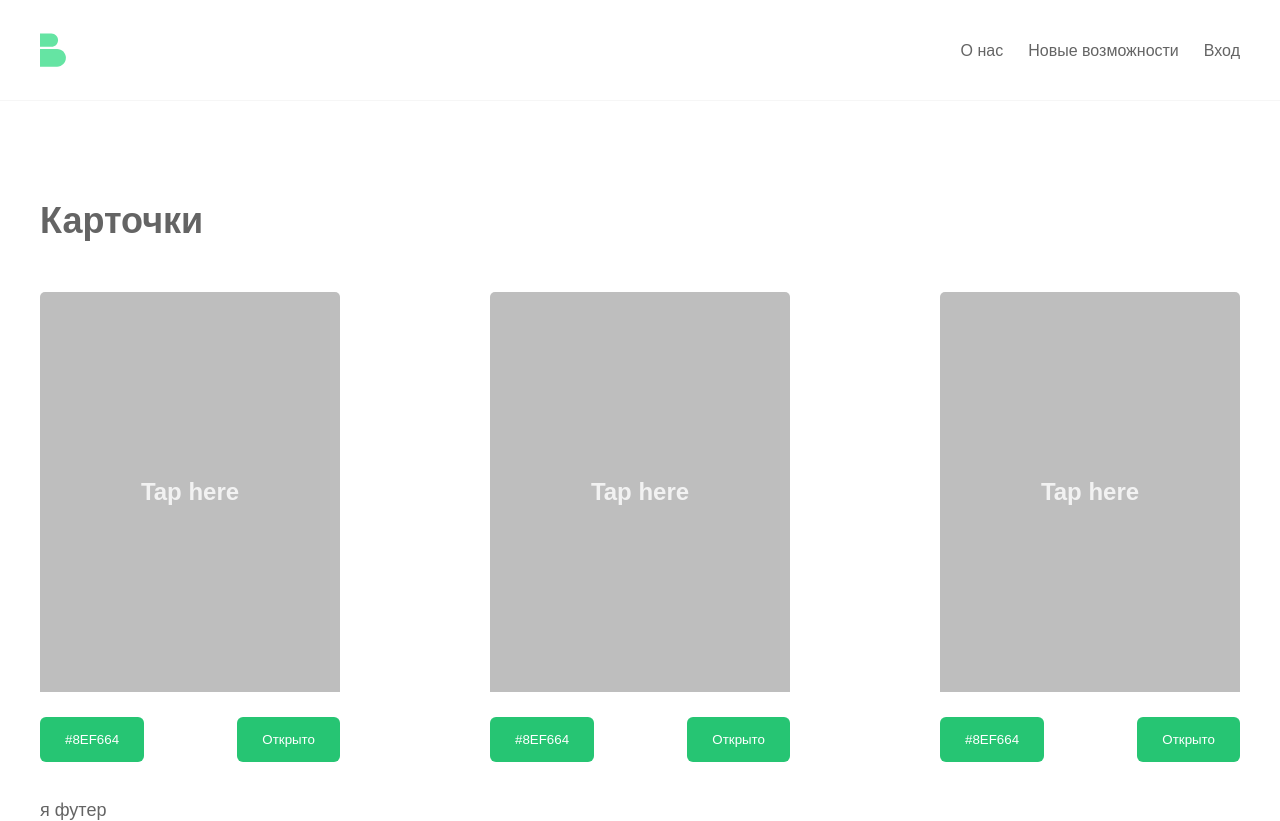
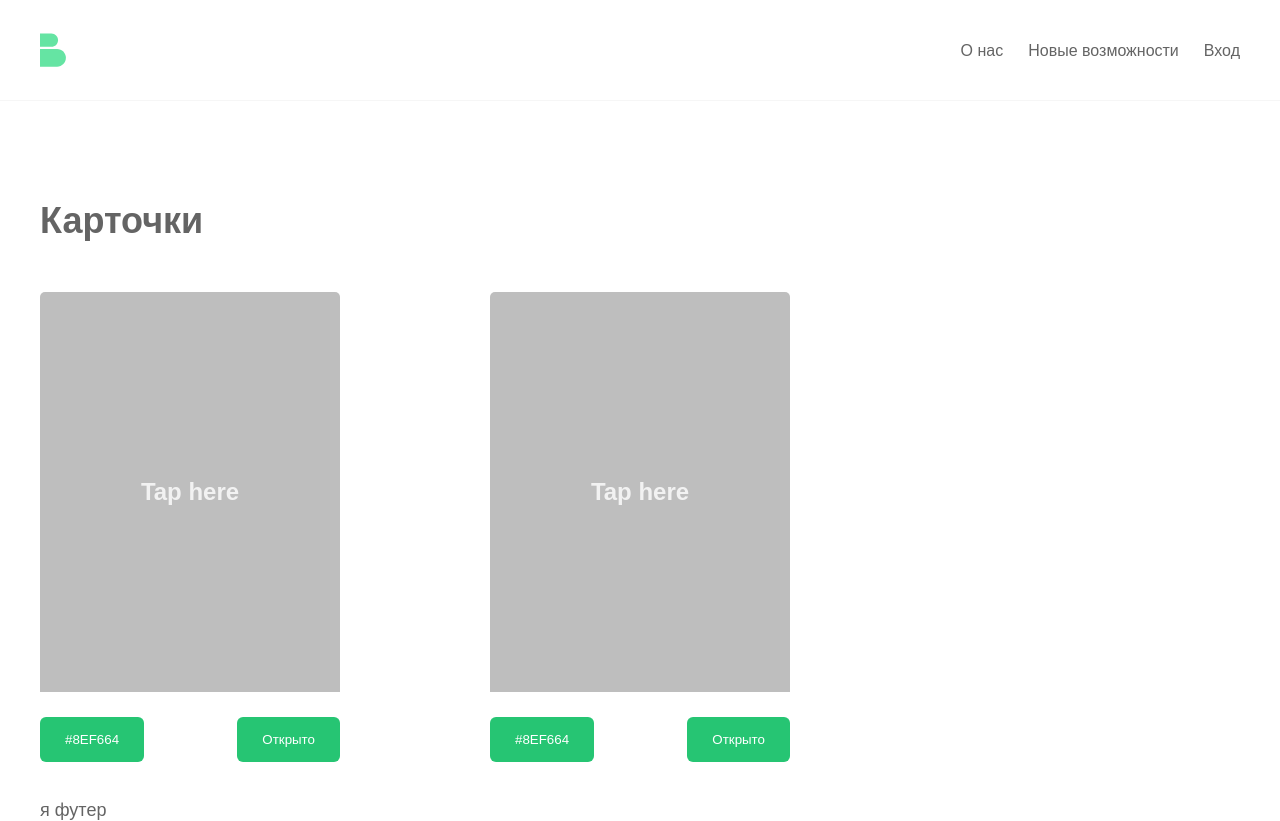
Before and after one commit to lojaaaaa/color_generator, a React (Create React App) app: page / in a window 1280 px wide. Built offline with nearby package versions, Linux system fonts and the light colour scheme.

Commit message:
first version card in develop

```diff
--- a/src/components/Main/Main.jsx
+++ b/src/components/Main/Main.jsx
@@ -9,7 +9,6 @@ function Main({generateRandomColor}) {
         <div className="cards">
           <Card generateRandomColor={generateRandomColor}/>
           <Card generateRandomColor={generateRandomColor}/>
-          <Card generateRandomColor={generateRandomColor}/>
         </div>
 
       </div>
```
